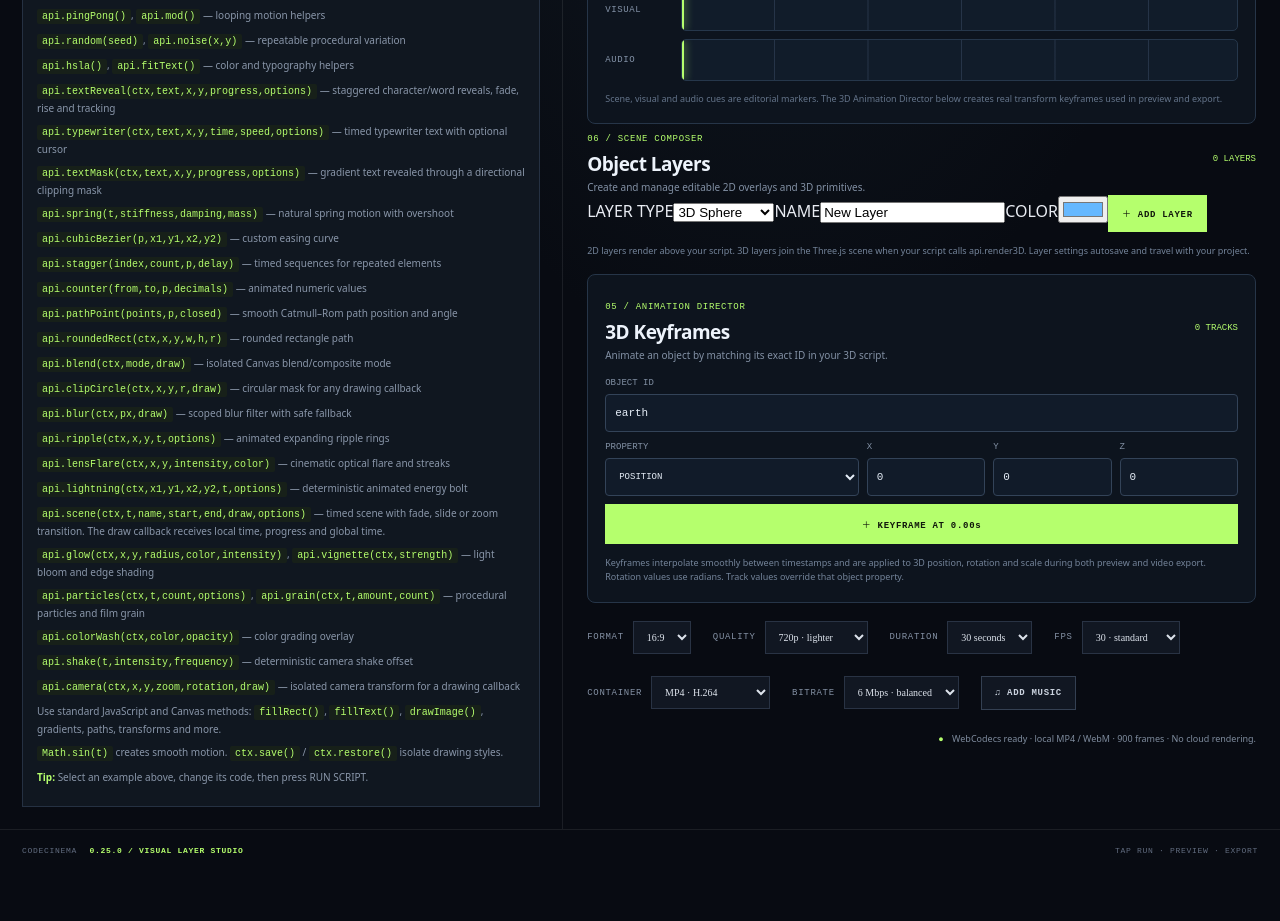
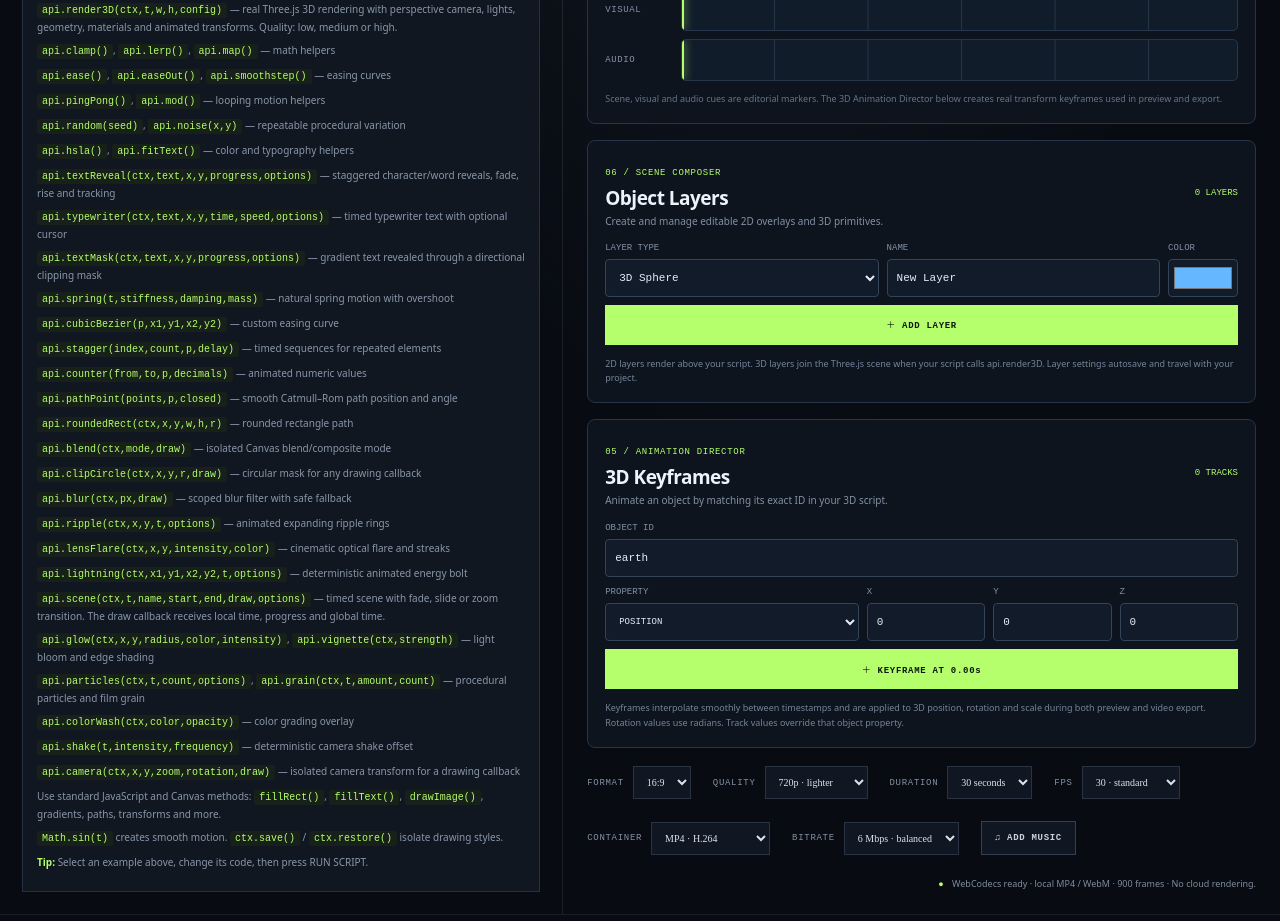
Before and after one commit to justaskaspire/CODECINEMA, a React (Vite) app: page / in a window 1280 px wide. Shown: the part 860-1781 px from the top of the page. Before the commit the page ends 1731 px from the top, so only its background shows below. Built offline with nearby package versions, Linux system fonts and the light colour scheme.

Commit message:
Style visual object layer studio for mobile

```diff
--- a/src/style.css
+++ b/src/style.css
@@ -144,3 +144,28 @@ footer{height:38px}
 .keyframe-points button span{font:8px 'DM Mono',monospace;color:#9eb0c7}
 .keyframe-note{margin-top:12px;color:#74849a;font-size:9px;line-height:1.6}
 @media(max-width:680px){.keyframe-panel{padding:12px}.keyframe-heading h2{font-size:17px}.keyframe-controls{grid-template-columns:1fr 1fr 1fr;gap:7px}.keyframe-controls label:first-child{grid-column:1/-1}.keyframe-controls label{font-size:8px}.keyframe-controls input,.keyframe-controls select{min-height:42px;font-size:11px}.keyframe-add{grid-column:1/-1;min-height:44px;font-size:9px}}
+
+
+/* v0.25 — 2D / 3D visual object layer studio */
+.layer-panel{margin-top:16px;padding:17px;background:#0d141e;border:1px solid #263548;border-radius:8px;min-width:0}
+.layer-create{display:grid;grid-template-columns:1.2fr 1.2fr 70px;gap:8px;align-items:end;margin-top:14px}
+.layer-create label,.layer-text-edit{display:flex;flex-direction:column;gap:6px;color:#8290a4;font:9px 'DM Mono',monospace}
+.layer-create input,.layer-create select,.layer-property-grid input,.layer-text-edit input{width:100%;min-width:0;min-height:38px;padding:8px 9px;background:#111b29;border:1px solid #334358;border-radius:4px;color:#e5edf7;font:11px 'DM Mono',monospace}
+.layer-create input[type=color],.layer-text-edit input[type=color]{padding:3px;min-height:38px}
+.layer-create>.button{grid-column:1/-1;min-height:40px}
+.layer-list{display:flex;flex-direction:column;gap:6px;margin-top:13px}
+.layer-row{display:flex;align-items:center;gap:6px;padding:5px;border:1px solid #29394d;border-radius:5px;background:#101a27}
+.layer-row.selected{border-color:#8ab75b;background:#17251d}
+.layer-select{display:flex;align-items:center;gap:9px;flex:1;min-width:0;padding:5px;border:0;background:transparent;color:#dce6f2;text-align:left}
+.layer-select i{width:12px;height:12px;flex:0 0 auto;border-radius:3px;box-shadow:0 0 8px currentColor}
+.layer-select span{display:flex;flex-direction:column;gap:3px;min-width:0}
+.layer-select b{font:10px 'DM Mono',monospace}
+.layer-select small{overflow:hidden;text-overflow:ellipsis;white-space:nowrap;color:#72849a;font:8px 'DM Mono',monospace}
+.layer-visibility,.layer-delete{width:34px;height:34px;flex:0 0 auto;border:1px solid #34465c;border-radius:4px;background:#142235;color:#b5ff6d;font-size:15px}
+.layer-delete{border-color:#51353c;background:#24171d;color:#f1aab2;font-size:19px}
+.layer-properties{margin-top:10px;padding:12px;border:1px solid #3a4d62;border-radius:5px;background:#101a27}
+.layer-properties-title{margin-bottom:10px;color:#b5ff6d;font:9px 'DM Mono',monospace}
+.layer-property-grid{display:grid;grid-template-columns:repeat(3,minmax(0,1fr));gap:7px}
+.layer-property-grid label{display:flex;flex-direction:column;gap:5px;color:#8290a4;font:8px 'DM Mono',monospace}
+.layer-text-edit{margin-top:10px}
+@media(max-width:680px){.layer-panel{padding:12px}.layer-create{grid-template-columns:1fr 1fr 60px;gap:7px}.layer-create label:first-child,.layer-create label:nth-child(2){grid-column:span 1}.layer-create input,.layer-create select{min-height:42px;font-size:11px}.layer-create>.button{min-height:44px}.layer-property-grid{grid-template-columns:repeat(2,minmax(0,1fr))}.layer-select b{font-size:9px}.layer-select small{font-size:7px}}
```
